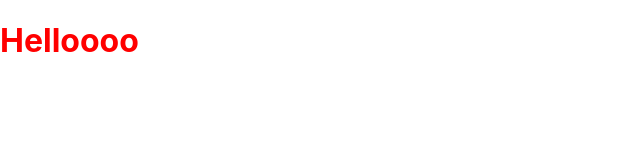
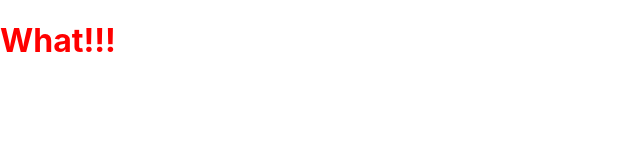
Before and after one commit to qqq987410/ORDER, a React (Create React App) app: page / in a window 1280 px wide. Shown: the top 160 px of the page, without its empty margins (0-640 px from the left). Built offline with nearby package versions, Linux system fonts and the light colour scheme.

Commit message:
deploy test

```diff
--- a/src/App.jsx
+++ b/src/App.jsx
@@ -2,7 +2,7 @@
 function App() {
   return (
     <div className={styles.App}>
-      <h1 className={styles.h1}>Helloooo</h1>
+      <h1 className={styles.h1}>What!!!</h1>
     </div>
   );
 }
```
